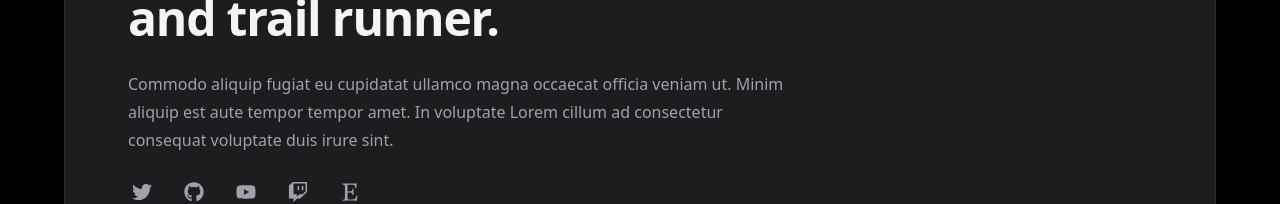
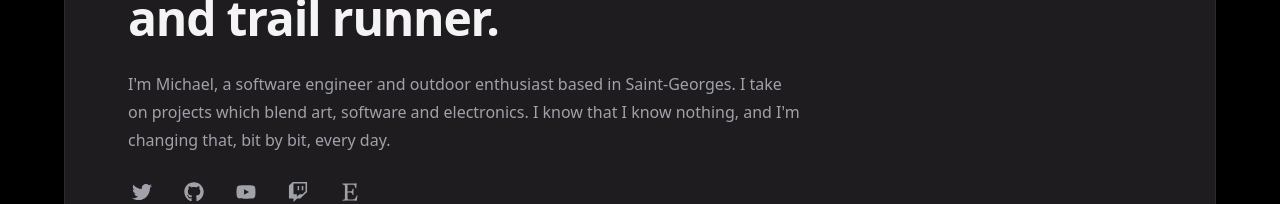
Before and after one commit to waaverecords/michaelnadeau.dev, a Next.js app: page / in a window 1280 px wide. Shown: the part 282-486 px from the top of the page. Built offline with nearby package versions, Linux system fonts and the light colour scheme.

Commit message:
Index page bio.

```diff
--- a/pages/index.tsx
+++ b/pages/index.tsx
@@ -43,7 +43,7 @@ const Home: NextPage<Props> = ({
                             mt-6
                         "
                     >
-                        Commodo aliquip fugiat eu cupidatat ullamco magna occaecat officia veniam ut. Minim aliquip est aute tempor tempor amet. In voluptate Lorem cillum ad consectetur consequat voluptate duis irure sint.
+                        I'm Michael, a software engineer and outdoor enthusiast based in Saint-Georges. I take on projects which blend art, software and electronics. I know that I know nothing, and I'm changing that, bit by bit, every day.
                     </p>
                     <div
                         className="
```
